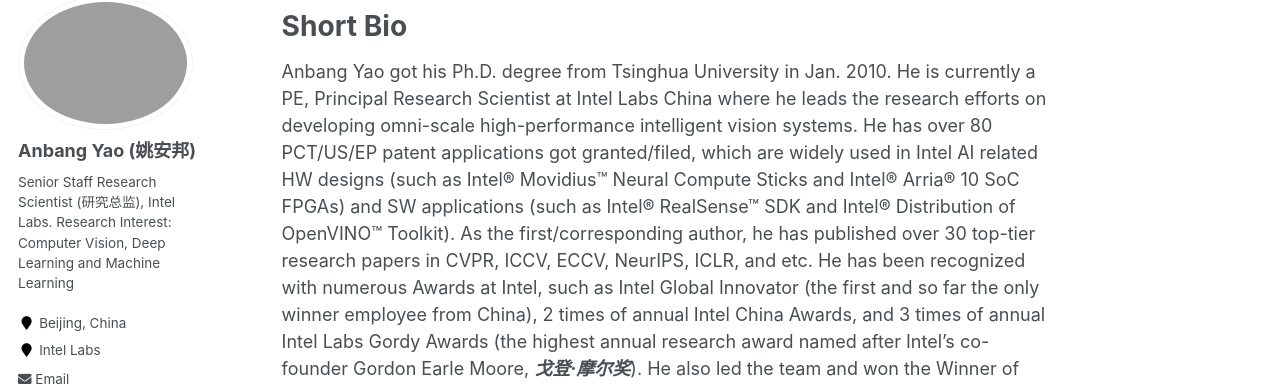
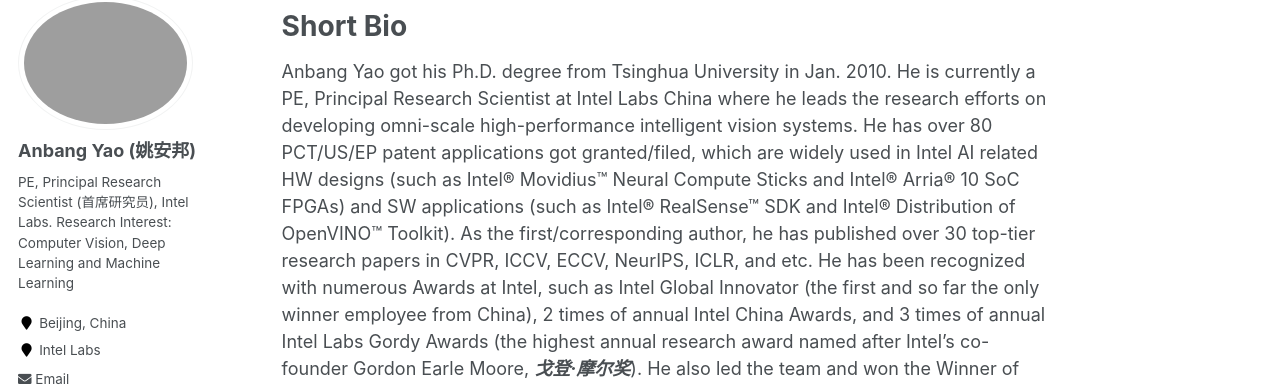
Before and after one commit to YaoAnbang/YaoAnbang.github.io, a Jekyll site: the page built from _pages/about.md, in a window 1280 px wide. Shown: the part 77-463 px from the top of the page. Built offline with Jekyll 4.4.1, drawn with Linux system fonts in a browser that asks for light colours.

Commit message:
Update _config.yml

```diff
--- a/_config.yml
+++ b/_config.yml
@@ -10,7 +10,7 @@
 title                    : "Anbang Yao"
 title_separator          : "-"
 name                     : &name "Anbang Yao (姚安邦)"
-description              : &description "Senior Staff Research Scientist (研究总监), Intel Labs China"
+description              : &description "PE, Principal Research Scientist (首席研究员), Intel Labs China"
 url                      : "https://YaoAnbang.github.io"
 baseurl                  : "" # the subpath of your site, e.g. "/blog"
 repository               : "YaoAnbang/YaoAnbang.github.io"
@@ -82,7 +82,7 @@
 author:
   name             : "Anbang Yao (姚安邦)"
   avatar           : "profile.jpg"
-  bio              : "Senior Staff Research Scientist (研究总监), Intel Labs. \n Research Interest: Computer Vision, Deep Learning and Machine Learning"
+  bio              : "PE, Principal Research Scientist (首席研究员), Intel Labs. \n Research Interest: Computer Vision, Deep Learning and Machine Learning"
   location         : "Beijing, China"
   employer         : "Intel Labs"
   googlescholar    : "https://scholar.google.com/citations?user=b9hCmPYAAAAJ&hl=en&oi=ao"
```
